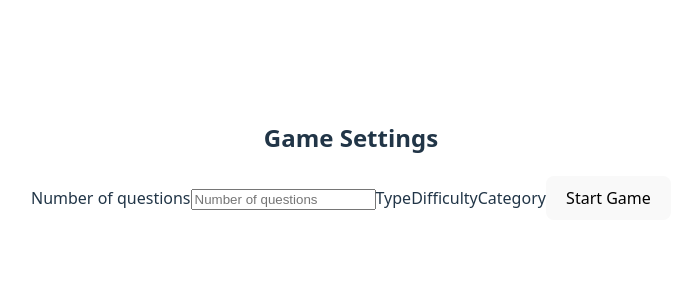
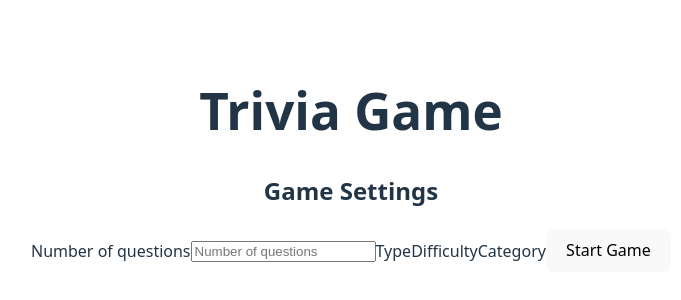
Before and after one commit to sylviajsy/Trivia-Game-, a React (Vite) app in the folder client/: page / in a window 1280 px wide. Shown: the part 240-540 px from the top of the page, without its empty margins (289-970 px from the left). Built offline with nearby package versions, Linux system fonts and the light colour scheme; no server answers.

Commit message:
Adding h1 title to game

```diff
--- a/client/src/App.jsx
+++ b/client/src/App.jsx
@@ -30,6 +30,7 @@ function App() {
 
   return (
     <>
+      <h1>Trivia Game</h1>
       <GameSetup onSubmit={loadData}/>
     </>
   )
```
